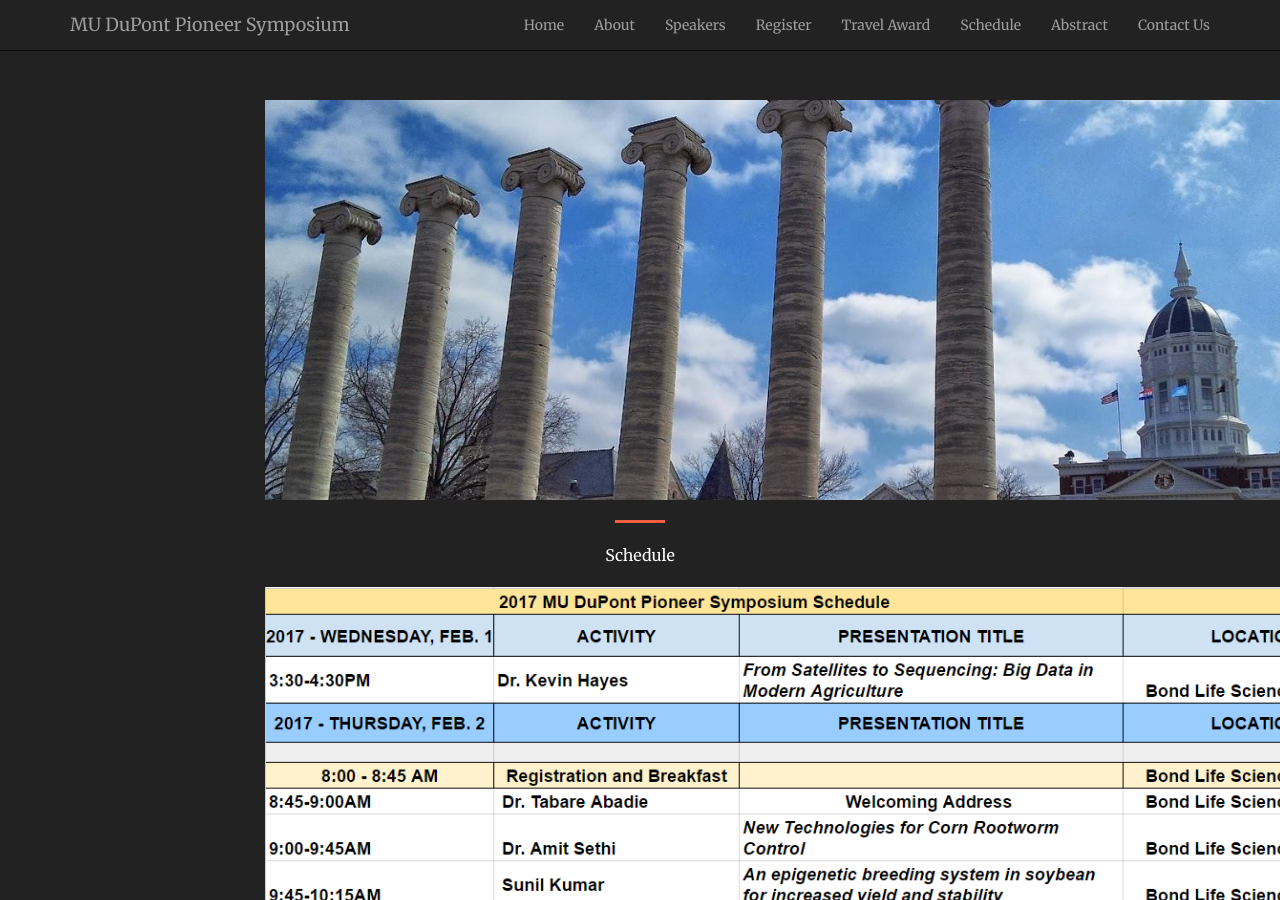
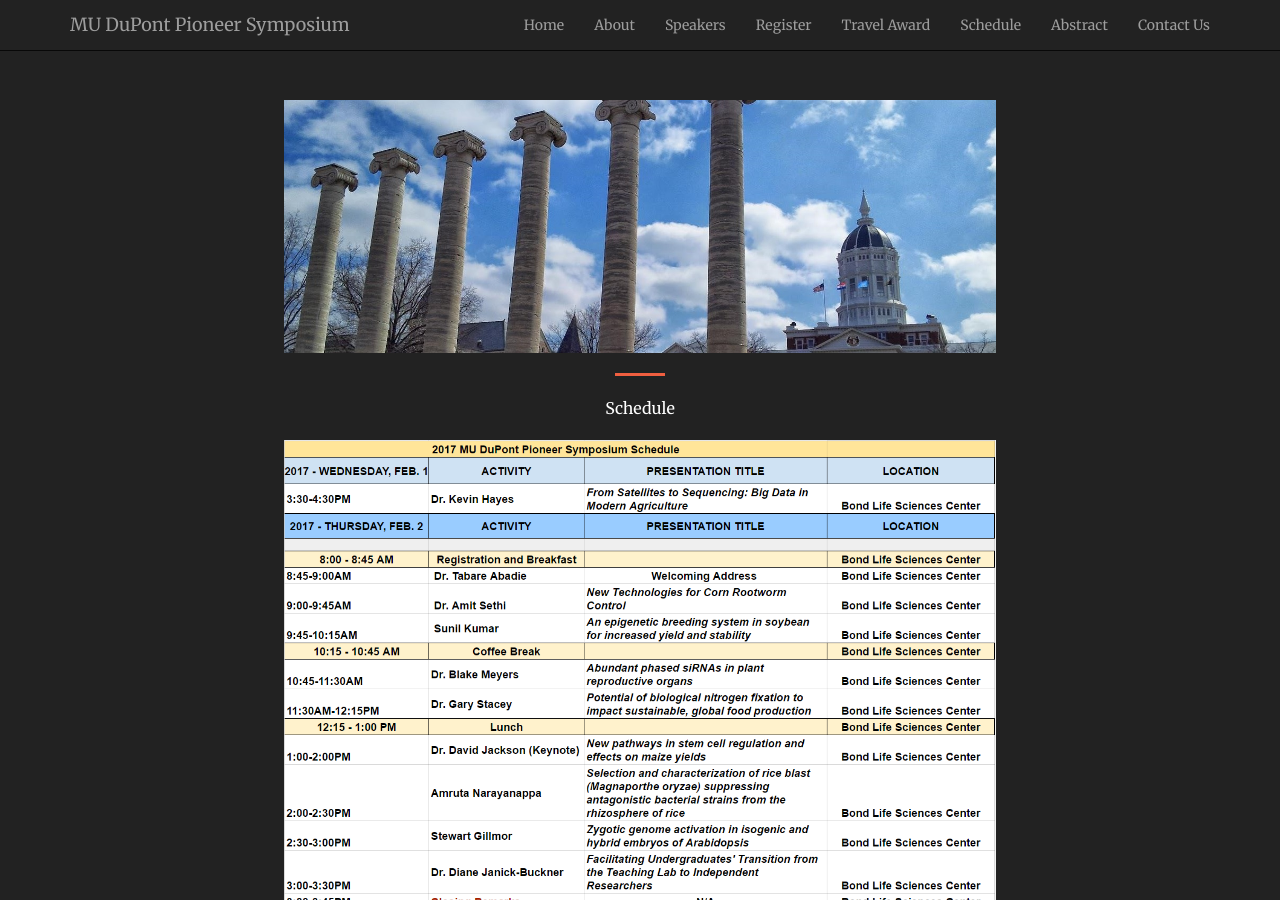
Before and after one commit to mupioneersymposium/mupioneersymposium.github.io, a Jekyll site: the page built from schedule.md, in a window 1280 px wide and 900 px high. Built offline with Jekyll 4.4.1, drawn with Linux system fonts in a browser that asks for light colours.

Commit message:
Update schedule.md

```diff
--- a/schedule.md
+++ b/schedule.md
@@ -2,10 +2,10 @@
 layout: regular
 ---
 
-<img src="/img/column3.jpg" style="max-width:150%"/>
+<img src="/img/column3.jpg" style="max-width:95%"/>
 
 <hr style="clear: both;" />
 
 Schedule
 
-<img src="/img/schedule-3.png" style="max-width:150%"/>
+<img src="/img/schedule-3.png" style="max-width:95%"/>
```
